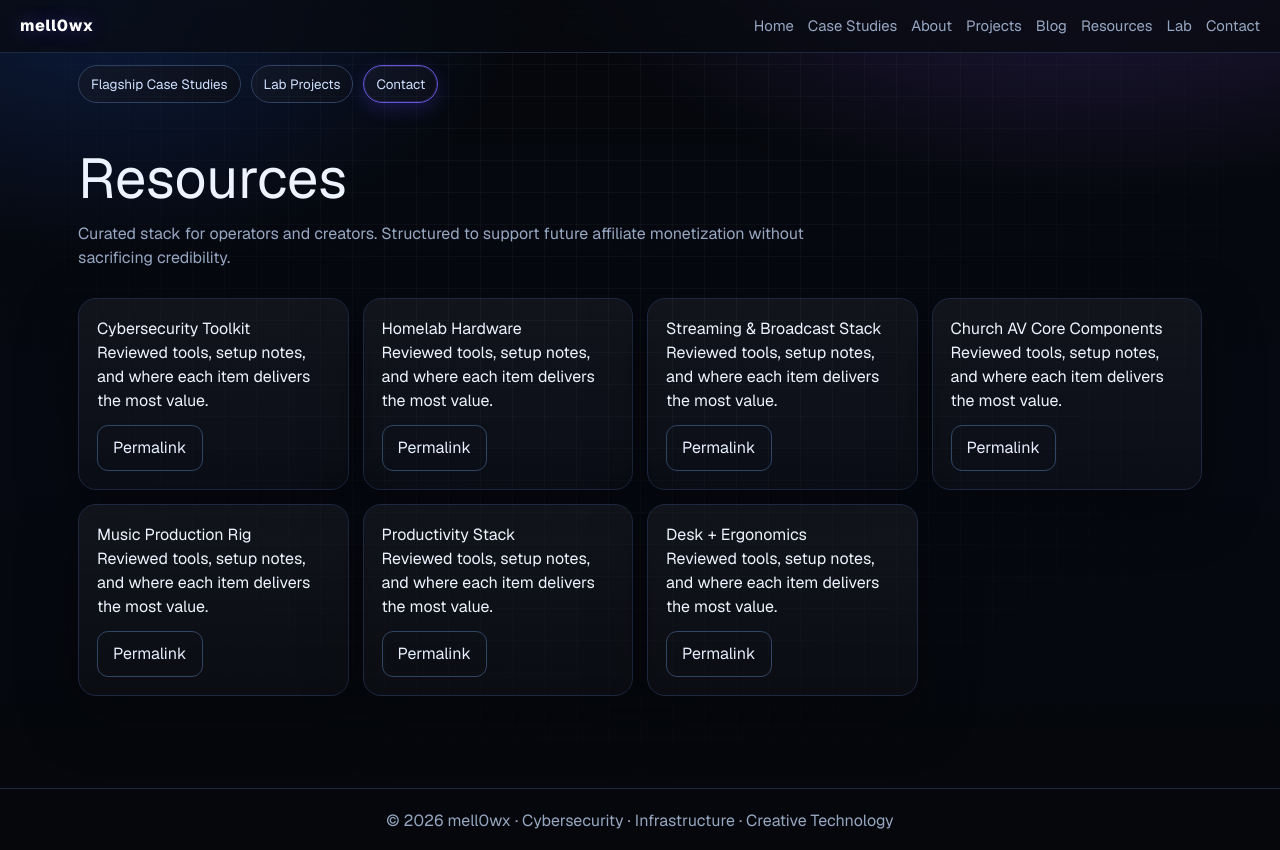
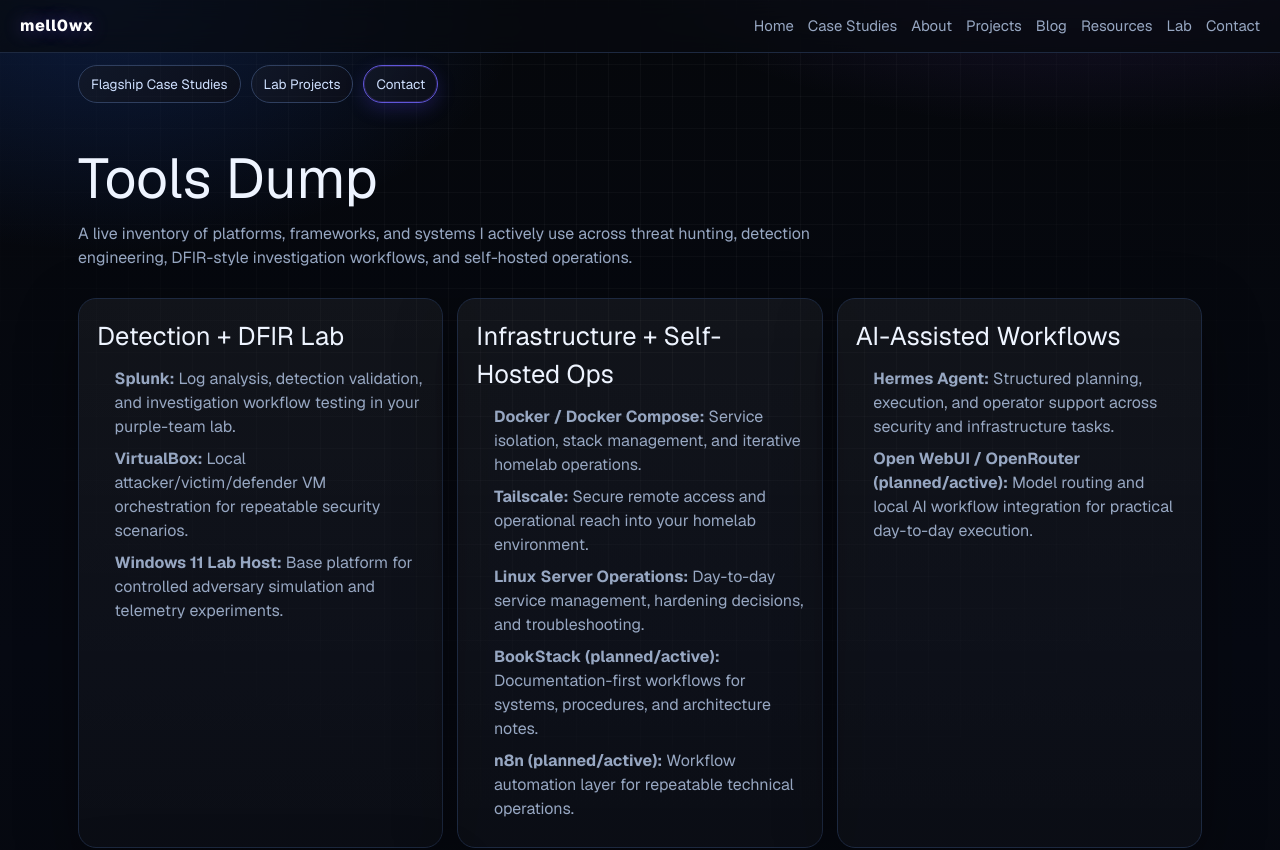
Before and after one commit to egrexsec/mell0wx-brand-hq-pro, a Next.js app: page /resources in a window 1280 px wide. Shown: the top 850 px of the page. Built offline with nearby package versions, Linux system fonts and the light colour scheme.

Commit message:
feat: add tools dump page section based on active stack

```diff
--- a/src/app/resources/page.tsx
+++ b/src/app/resources/page.tsx
@@ -1,24 +1,106 @@
-import Link from "next/link";
-import { resourceTracks } from "@/components/site-data";
+type ToolGroup = {
+  title: string;
+  tools: { name: string; context: string }[];
+};
+
+const toolGroups: ToolGroup[] = [
+  {
+    title: "Detection + DFIR Lab",
+    tools: [
+      {
+        name: "Splunk",
+        context: "Log analysis, detection validation, and investigation workflow testing in your purple-team lab.",
+      },
+      {
+        name: "VirtualBox",
+        context: "Local attacker/victim/defender VM orchestration for repeatable security scenarios.",
+      },
+      {
+        name: "Windows 11 Lab Host",
+        context: "Base platform for controlled adversary simulation and telemetry experiments.",
+      },
+    ],
+  },
+  {
+    title: "Infrastructure + Self-Hosted Ops",
+    tools: [
+      {
+        name: "Docker / Docker Compose",
+        context: "Service isolation, stack management, and iterative homelab operations.",
+      },
+      {
+        name: "Tailscale",
+        context: "Secure remote access and operational reach into your homelab environment.",
+      },
+      {
+        name: "Linux Server Operations",
+        context: "Day-to-day service management, hardening decisions, and troubleshooting.",
+      },
+      {
+        name: "BookStack (planned/active)",
+        context: "Documentation-first workflows for systems, procedures, and architecture notes.",
+      },
+      {
+        name: "n8n (planned/active)",
+        context: "Workflow automation layer for repeatable technical operations.",
+      },
+    ],
+  },
+  {
+    title: "AI-Assisted Workflows",
+    tools: [
+      {
+        name: "Hermes Agent",
+        context: "Structured planning, execution, and operator support across security and infrastructure tasks.",
+      },
+      {
+        name: "Open WebUI / OpenRouter (planned/active)",
+        context: "Model routing and local AI workflow integration for practical day-to-day execution.",
+      },
+    ],
+  },
+  {
+    title: "Engineering + Delivery",
+    tools: [
+      {
+        name: "Next.js",
+        context: "Personal site architecture and content delivery for recruiter-facing case studies.",
+      },
+      {
+        name: "Git + GitHub",
+        context: "Version control, project history, and portfolio transparency.",
+      },
+      {
+        name: "Vercel",
+        context: "Production deployment pipeline and domain delivery.",
+      },
+    ],
+  },
+];
 
 export default function ResourcesPage() {
   return (
     <section>
-      <h1 className="hero-title">Resources</h1>
-      <p className="sub">Curated stack for operators and creators. Structured to support future affiliate monetization without sacrificing credibility.</p>
-      <div className="section grid grid-3">
-        {resourceTracks.map((item) => (
-          <article id={item.href.replace("/resources#", "")} key={item.name} className="glass card">
-            <h3>{item.name}</h3>
-            <p>Reviewed tools, setup notes, and where each item delivers the most value.</p>
-            <div style={{ marginTop: 12 }}>
-              <Link href={item.href} className="btn" aria-label={`Open ${item.name} section`}>
-                Permalink
-              </Link>
-            </div>
+      <h1 className="hero-title">Tools Dump</h1>
+      <p className="sub">
+        A live inventory of platforms, frameworks, and systems I actively use across threat hunting,
+        detection engineering, DFIR-style investigation workflows, and self-hosted operations.
+      </p>
+
+      <section className="section grid grid-2">
+        {toolGroups.map((group) => (
+          <article key={group.title} className="glass card">
+            <h2>{group.title}</h2>
+            <ul className="list-tight sub">
+              {group.tools.map((tool) => (
+                <li key={tool.name}>
+                  <strong>{tool.name}:</strong> {tool.context}
+                </li>
+              ))}
+            </ul>
           </article>
         ))}
-      </div>
+      </section>
     </section>
   );
 }
```
